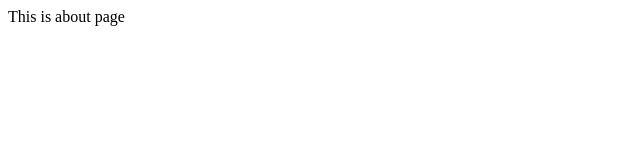
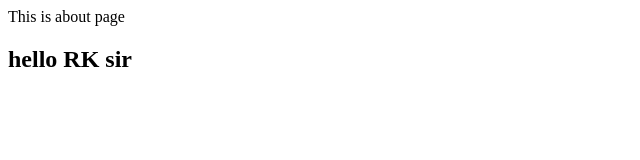
Before and after one commit to rajanikantabiswal/gittutorial, a plain HTML site: page about.html in a window 1280 px wide. Shown: the whole page, without its empty margins (0-640 px from the left). Drawn offline with Linux system fonts and the light colour scheme.

Commit message:
about page updated

```diff
--- a/about.html
+++ b/about.html
@@ -6,6 +6,8 @@
     <title>Document</title>
   </head>
   <body>
-    <div>This is about page</div>
+    <div>This is about page
+      <h2>hello RK sir</h2>
+    </div>
   </body>
 </html>
```
